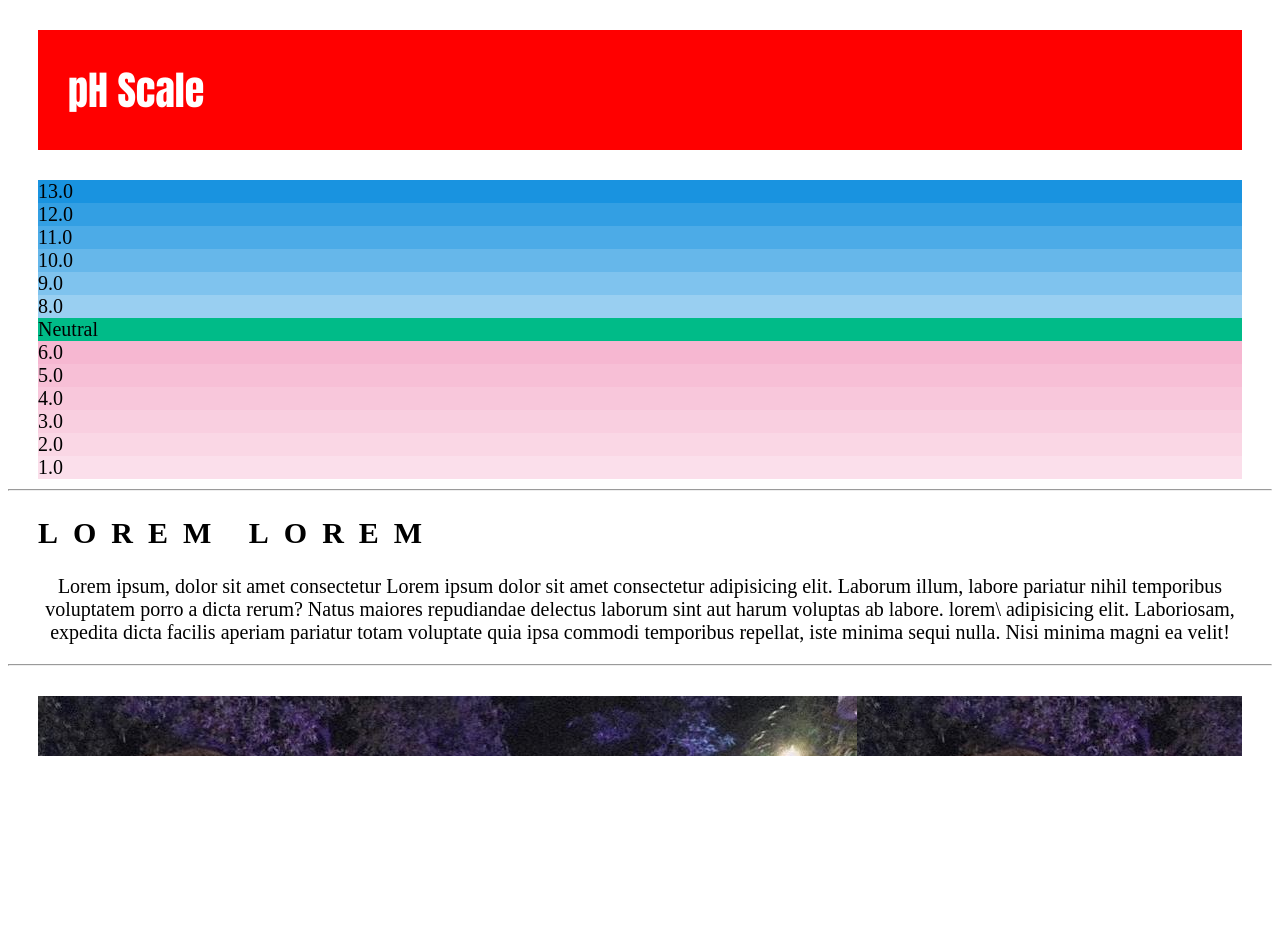
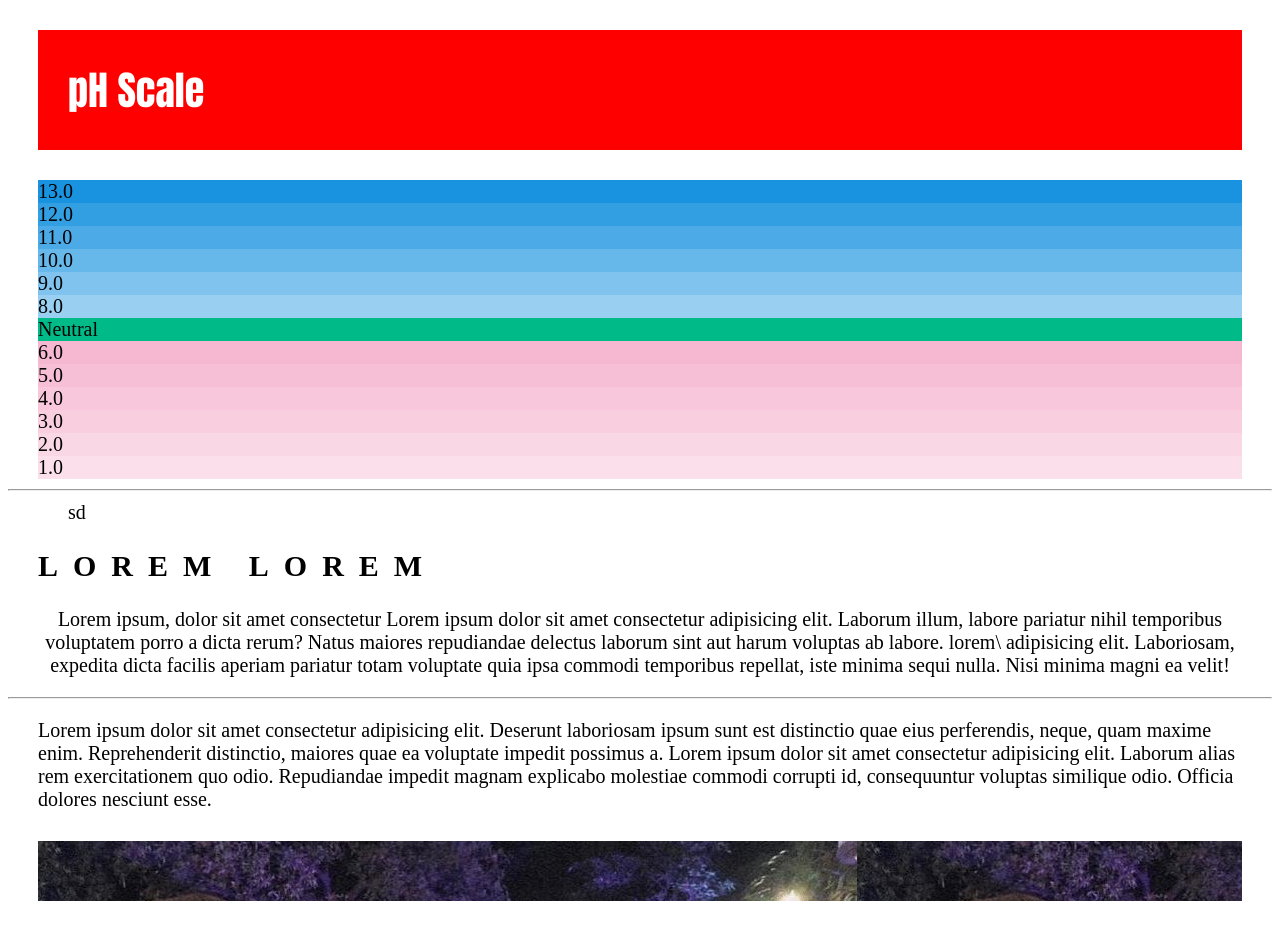
Before and after one commit to omerarshadsiddiqui/first-project, a plain HTML site: page index.html in a window 1280 px wide. Before the commit the page ends 800 px from the top, so only its background shows below. Drawn offline with Linux system fonts and the light colour scheme.

Commit message:
changes made

```diff
--- a/index.html
+++ b/index.html
@@ -108,7 +108,9 @@ text-align: center;}
     <div class="thirteen">1.0</div>
 
     <hr />
-
+<div>
+    <div>sd</div>
+</div>
     <div>
         <h2>
                 lorem lorem
@@ -120,7 +122,7 @@ text-align: center;}
     </div>
 <hr />
  <div>
-
+ <p>Lorem ipsum dolor sit amet consectetur adipisicing elit. Deserunt laboriosam ipsum sunt est distinctio quae eius perferendis, neque, quam maxime enim. Reprehenderit distinctio, maiores quae ea voluptate impedit possimus a. Lorem ipsum dolor sit amet consectetur adipisicing elit. Laborum alias rem exercitationem quo odio. Repudiandae impedit magnam explicabo molestiae commodi corrupti id, consequuntur voluptas similique odio. Officia dolores nesciunt esse.</p>
  </div>
 
 <h1 id="abc">
```
